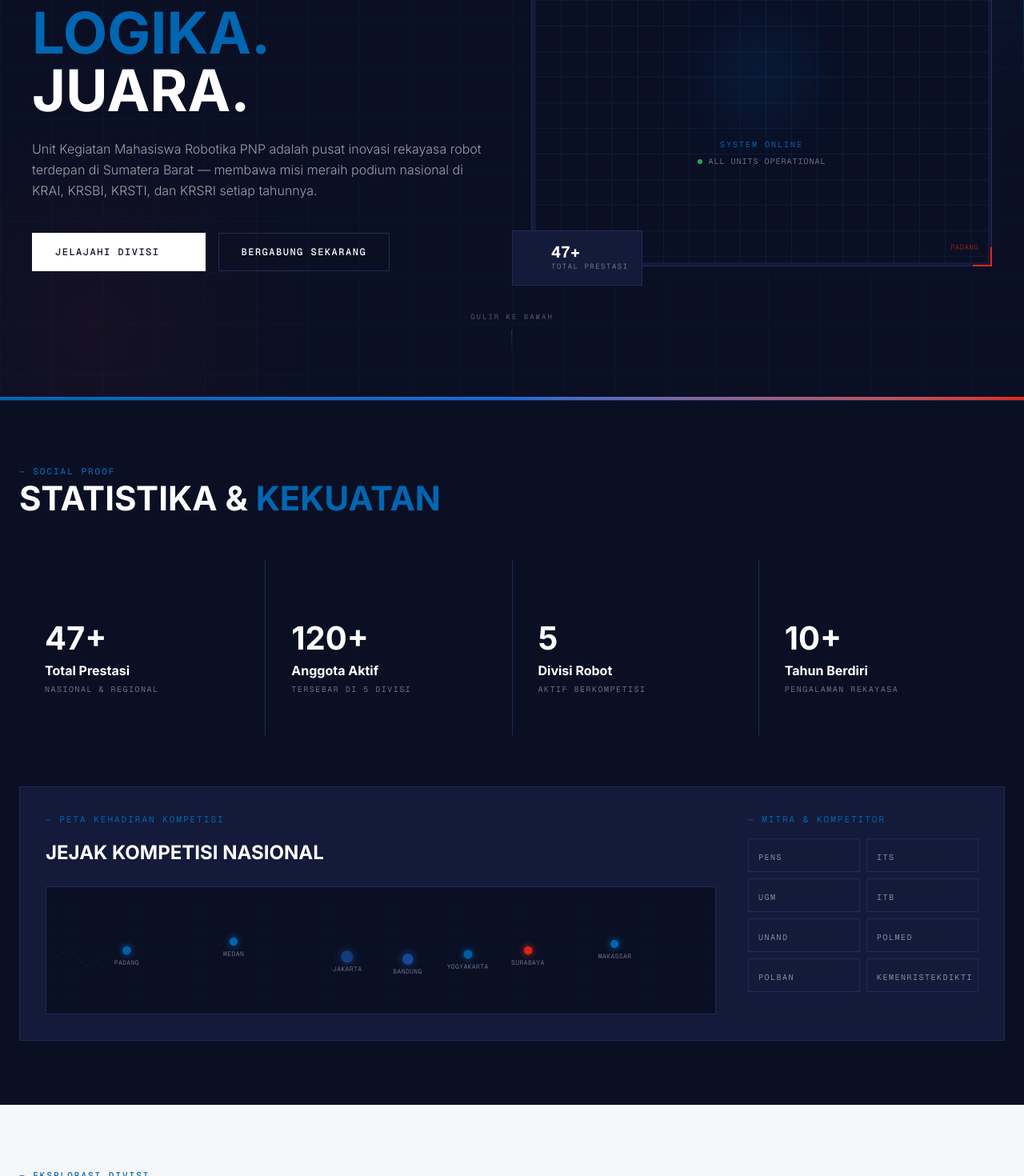
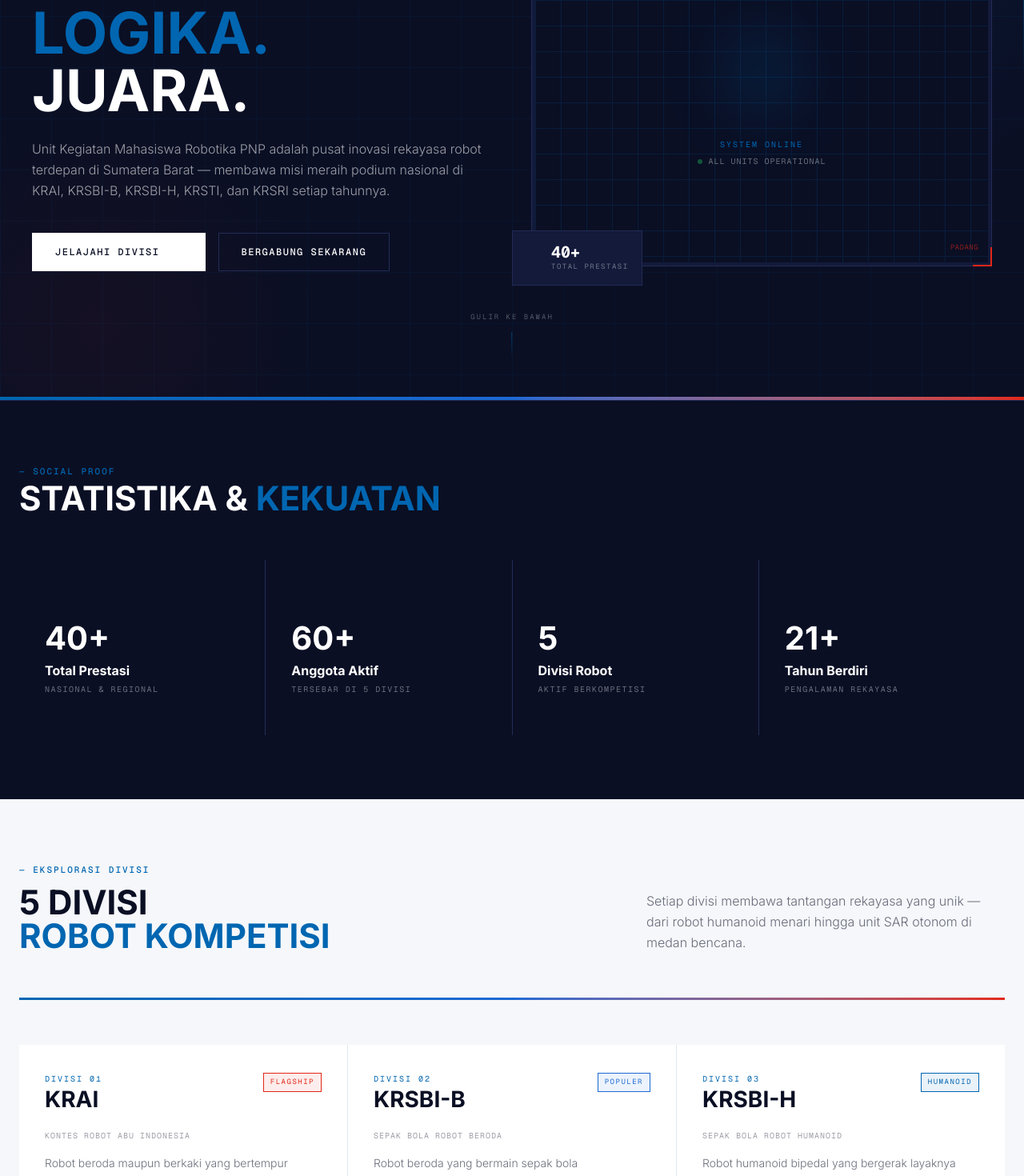
Before and after one commit to zakyrmh/robotik-pnp, a Next.js app: page / in a window 1280 px wide. Shown: the part 300-1770 px from the top of the page at 80% size. Built offline with nearby package versions, Linux system fonts and the light colour scheme; some icons are missing.

Commit message:
fix: memperbaiki isi dari halaman landing page

```diff
--- a/app/page.tsx
+++ b/app/page.tsx
@@ -1,23 +1,32 @@
-import type { Metadata } from 'next';
-import { LandingNavbar } from '@/components/landing/navbar';
-import { HeroSection } from '@/components/landing/hero-section';
-import { StatsSection } from '@/components/landing/stats-section';
-import { DivisionsSection } from '@/components/landing/divisions-section';
-import { GallerySection } from '@/components/landing/gallery-section';
-import { TimelineSection } from '@/components/landing/timeline-section';
-import { CtaSection } from '@/components/landing/cta-section';
-import { LandingFooter } from '@/components/landing/footer';
+import type { Metadata } from "next";
+import { LandingNavbar } from "@/components/landing/navbar";
+import { HeroSection } from "@/components/landing/hero-section";
+import { StatsSection } from "@/components/landing/stats-section";
+import { DivisionsSection } from "@/components/landing/divisions-section";
+import { GallerySection } from "@/components/landing/gallery-section";
+import { TimelineSection } from "@/components/landing/timeline-section";
+import { CtaSection } from "@/components/landing/cta-section";
+import { LandingFooter } from "@/components/landing/footer";
 
 export const metadata: Metadata = {
-  title: 'UKM Robotika PNP — Mesin. Logika. Juara.',
+  title: "UKM Robotika PNP — Mesin. Logika. Juara.",
   description:
-    'Unit Kegiatan Mahasiswa Robotika Politeknik Negeri Padang. Tim robot kompetisi unggulan di KRAI, KRSBI-B, KRSBI-H, KRSTI, dan KRSRI. Bergabunglah dan berikan prestasi terbaik untuk PNP.',
-  keywords: ['robotika', 'PNP', 'KRAI', 'KRSBI', 'KRSTI', 'KRSRI', 'robot kompetisi', 'Padang'],
+    "Unit Kegiatan Mahasiswa Robotika Politeknik Negeri Padang. Tim robot kompetisi unggulan di KRAI, KRSBI-B, KRSBI-H, KRSTI, dan KRSRI. Bergabunglah dan berikan prestasi terbaik untuk PNP.",
+  keywords: [
+    "robotika",
+    "PNP",
+    "KRAI",
+    "KRSBI",
+    "KRSTI",
+    "KRSRI",
+    "robot kompetisi",
+    "Padang",
+  ],
   openGraph: {
-    title: 'UKM Robotika PNP — Mesin. Logika. Juara.',
+    title: "UKM Robotika PNP — Mesin. Logika. Juara.",
     description:
-      'Unit Kegiatan Mahasiswa Robotika Politeknik Negeri Padang — Bergerak dengan Presisi, Bersaing di Pentas Nasional.',
-    type: 'website',
+      "Unit Kegiatan Mahasiswa Robotika Politeknik Negeri Padang — Bergerak dengan Presisi, Bersaing di Pentas Nasional.",
+    type: "website",
   },
 };
 
@@ -38,7 +47,7 @@ export default function HomePage() {
         <DivisionsSection />
 
         {/* 4. Galeri Prestasi & Showcase */}
-        <GallerySection />
+        {/* <GallerySection /> */}
 
         {/* 5. Alur Kegiatan */}
         <TimelineSection />
--- a/components/landing/cta-section.tsx
+++ b/components/landing/cta-section.tsx
@@ -62,7 +62,7 @@ export function CtaSection() {
             {/* CTA Buttons */}
             <div className="flex flex-wrap gap-4">
               <Link
-                href="/keanggotaan"
+                href="/register"
                 className="inline-flex items-center gap-3 font-mono text-[12px] font-medium uppercase tracking-[1.5px] px-8 py-4 bg-white text-canvas-dark hover:bg-transparent hover:text-white border border-white transition-all duration-200 group"
               >
                 Daftar Sekarang
@@ -103,31 +103,10 @@ export function CtaSection() {
                     Email
                   </p>
                   <a
-                    href="mailto:robotika@pnp.ac.id"
+                    href="mailto:infokomrobotikpnp2024@gmail.com"
                     className="font-mono text-[13px] text-white hover:text-cyber-blue transition-colors duration-200"
                   >
-                    robotika@pnp.ac.id
-                  </a>
-                </div>
-              </div>
-            </div>
-
-            <div className="bg-surface-card-dark border border-hairline-dark p-6">
-              <div className="flex items-start gap-3">
-                <HugeiconsIcon
-                  icon={SmartPhone01Icon}
-                  size={18}
-                  className="text-cyber-blue shrink-0 mt-0.5"
-                />
-                <div>
-                  <p className="font-mono text-[10px] uppercase tracking-[1px] text-white/40 mb-1">
-                    WhatsApp
-                  </p>
-                  <a
-                    href="https://wa.me/6281234567890"
-                    className="font-mono text-[13px] text-white hover:text-cyber-blue transition-colors duration-200"
-                  >
-                    +62 812-3456-7890
+                    infokomrobotikpnp2024@gmail.com
                   </a>
                 </div>
               </div>
@@ -138,11 +117,11 @@ export function CtaSection() {
                 Sekretariat
               </p>
               <p className="font-mono text-[12px] text-white leading-relaxed">
-                Gedung Teknik Elektro Lt. 2,
+                Gedung P Lt. 2,
                 <br />
                 Politeknik Negeri Padang,
                 <br />
-                Limau Manis, Padang 25164
+                Limau Manis, Padang
               </p>
             </div>
           </motion.div>
--- a/components/landing/footer.tsx
+++ b/components/landing/footer.tsx
@@ -1,6 +1,7 @@
 import Link from "next/link";
 import { HugeiconsIcon } from "@hugeicons/react";
 import { InstagramIcon, YoutubeIcon } from "@hugeicons/core-free-icons";
+import Image from "next/image";
 
 const navGroups = [
   {
@@ -44,10 +45,13 @@ export function LandingFooter() {
           <div className="col-span-2 lg:col-span-2">
             {/* Logo */}
             <div className="flex items-center gap-3 mb-5">
-              <div className="w-10 h-10 bg-linear-to-br from-cyber-blue to-tech-navy flex items-center justify-center shrink-0">
-                <span className="text-white font-mono font-bold text-sm tracking-wider">
-                  R
-                </span>
+              <div className="w-10 h-10 flex items-center justify-center shrink-0">
+                <Image
+                  src="/images/logo-ukm-robotik-pnp.webp"
+                  alt="Logo"
+                  width={100}
+                  height={100}
+                />
               </div>
               <div className="flex flex-col leading-none">
                 <span className="font-mono font-bold text-sm uppercase tracking-[2px] text-white">
@@ -67,7 +71,7 @@ export function LandingFooter() {
             {/* Social links */}
             <div className="flex gap-3">
               <a
-                href="https://instagram.com/robotika_pnp"
+                href="https://www.instagram.com/robotikpnp/"
                 target="_blank"
                 rel="noopener noreferrer"
                 className="w-9 h-9 border border-hairline-dark flex items-center justify-center text-white/40 hover:text-white hover:border-cyber-blue hover:bg-cyber-blue/10 transition-all duration-200"
@@ -76,7 +80,7 @@ export function LandingFooter() {
                 <HugeiconsIcon icon={InstagramIcon} size={16} />
               </a>
               <a
-                href="https://youtube.com/@robotika_pnp"
+                href="https://www.youtube.com/@robotikpnp"
                 target="_blank"
                 rel="noopener noreferrer"
                 className="w-9 h-9 border border-hairline-dark flex items-center justify-center text-white/40 hover:text-white hover:border-crimson-red hover:bg-crimson-red/10 transition-all duration-200"
@@ -116,7 +120,7 @@ export function LandingFooter() {
             All Rights Reserved.
           </p>
           <p className="font-mono text-[10px] uppercase tracking-[1px] text-white/20">
-            SYS_VERSION: 4.2.0 — BUILD: STABLE
+            SYS_VERSION: 2.0.0 — BUILD: STABLE
           </p>
         </div>
       </div>
--- a/components/landing/hero-section.tsx
+++ b/components/landing/hero-section.tsx
@@ -93,7 +93,8 @@ export function HeroSection() {
             >
               Unit Kegiatan Mahasiswa Robotika PNP adalah pusat inovasi rekayasa
               robot terdepan di Sumatera Barat — membawa misi meraih podium
-              nasional di KRAI, KRSBI, KRSTI, dan KRSRI setiap tahunnya.
+              nasional di KRAI, KRSBI-B, KRSBI-H, KRSTI, dan KRSRI setiap
+              tahunnya.
             </motion.p>
 
             {/* CTA Buttons */}
@@ -195,7 +196,7 @@ export function HeroSection() {
 
                 {/* Corner data tags */}
                 <div className="absolute top-3 left-3 font-mono text-[9px] text-cyber-blue/60 uppercase tracking-wider">
-                  SYS/ROBOT_V4.2
+                  SYS/ROBOT_V2
                 </div>
                 <div className="absolute top-3 right-3 font-mono text-[9px] text-white/30 uppercase tracking-wider">
                   ONLINE
@@ -223,7 +224,7 @@ export function HeroSection() {
               />
               <div>
                 <p className="font-mono text-[20px] font-bold text-white leading-none">
-                  47+
+                  40+
                 </p>
                 <p className="font-mono text-[9px] uppercase tracking-[1.5px] text-white/40 mt-0.5">
                   Total Prestasi
@@ -244,7 +245,7 @@ export function HeroSection() {
               />
               <div>
                 <p className="font-mono text-[20px] font-bold text-white leading-none">
-                  120+
+                  60+
                 </p>
                 <p className="font-mono text-[9px] uppercase tracking-[1.5px] text-white/40 mt-0.5">
                   Anggota Aktif
--- a/components/landing/navbar.tsx
+++ b/components/landing/navbar.tsx
@@ -5,6 +5,7 @@ import Link from "next/link";
 import { motion, AnimatePresence } from "framer-motion";
 import { HugeiconsIcon } from "@hugeicons/react";
 import { Menu01Icon, Cancel01Icon } from "@hugeicons/core-free-icons";
+import Image from "next/image";
 
 const navLinks = [
   { href: "/", label: "Beranda" },
@@ -44,10 +45,14 @@ export function LandingNavbar() {
         <div className="max-w-[1320px] mx-auto h-full px-6 flex items-center justify-between">
           {/* Logo */}
           <Link href="/" className="flex items-center gap-3 group">
-            <div className="w-9 h-9 bg-linear-to-br from-cyber-blue to-tech-navy flex items-center justify-center">
-              <span className="text-white font-mono font-bold text-sm tracking-wider">
-                R
-              </span>
+            <div className="w-9 h-9 flex items-center justify-center">
+              <Image
+                src="/images/logo-ukm-robotik-pnp.webp"
+                alt="Logo UKM Robotik PNP"
+                width={32}
+                height={32}
+                className="rounded-full object-cover"
+              />
             </div>
             <div className="flex flex-col leading-none">
               <span
@@ -88,7 +93,7 @@ export function LandingNavbar() {
 
           {/* CTA Button */}
           <Link
-            href="/keanggotaan"
+            href="/register"
             className={`hidden lg:block font-mono text-[11px] font-medium uppercase tracking-[1.5px] px-5 py-2.5 border transition-all duration-200 ${
               scrolled
                 ? "bg-canvas-dark text-white border-canvas-dark hover:bg-transparent hover:text-canvas-dark"
--- a/components/landing/stats-section.tsx
+++ b/components/landing/stats-section.tsx
@@ -13,14 +13,14 @@ import {
 const stats = [
   {
     icon: ChampionIcon,
-    value: "47+",
+    value: "40+",
     label: "Total Prestasi",
     sublabel: "Nasional & Regional",
     color: "#0066b1",
   },
   {
     icon: UserGroupIcon,
-    value: "120+",
+    value: "60+",
     label: "Anggota Aktif",
     sublabel: "Tersebar di 5 Divisi",
     color: "#1c69d4",
@@ -34,7 +34,7 @@ const stats = [
   },
   {
     icon: Calendar01Icon,
-    value: "10+",
+    value: "21+",
     label: "Tahun Berdiri",
     sublabel: "Pengalaman Rekayasa",
     color: "#e22718",
@@ -120,152 +120,6 @@ export function StatsSection() {
             </motion.div>
           ))}
         </div>
-
-        {/* Map/strength section */}
-        <motion.div
-          initial={{ opacity: 0, y: 30 }}
-          animate={inView ? { opacity: 1, y: 0 } : {}}
-          transition={{ duration: 0.6, delay: 0.4 }}
-          className="mt-16 border border-hairline-dark bg-surface-card-dark p-8"
-        >
-          <div className="flex flex-col lg:flex-row gap-10 items-start">
-            {/* Left: Map dots visualization */}
-            <div className="flex-1">
-              <p className="font-mono text-[11px] uppercase tracking-[2px] text-cyber-blue mb-4">
-                — Peta Kehadiran Kompetisi
-              </p>
-              <h3 className="font-sans font-bold text-[24px] uppercase text-white mb-6">
-                Jejak Kompetisi Nasional
-              </h3>
-
-              {/* Simple dot map of Indonesia regions */}
-              <div className="relative h-[160px] bg-canvas-dark border border-hairline-dark overflow-hidden">
-                <div
-                  className="absolute inset-0 opacity-[0.06]"
-                  style={{
-                    backgroundImage: `radial-gradient(circle, rgba(0,102,177,1) 1px, transparent 1px)`,
-                    backgroundSize: "16px 16px",
-                  }}
-                />
-                {/* Competition location dots */}
-                {[
-                  {
-                    x: "12%",
-                    y: "55%",
-                    label: "Padang",
-                    active: true,
-                    color: "#0066b1",
-                  },
-                  {
-                    x: "28%",
-                    y: "48%",
-                    label: "Medan",
-                    active: false,
-                    color: "#0066b1",
-                  },
-                  {
-                    x: "45%",
-                    y: "60%",
-                    label: "Jakarta",
-                    active: true,
-                    color: "#1c69d4",
-                  },
-                  {
-                    x: "54%",
-                    y: "62%",
-                    label: "Bandung",
-                    active: true,
-                    color: "#1c69d4",
-                  },
-                  {
-                    x: "63%",
-                    y: "58%",
-                    label: "Yogyakarta",
-                    active: true,
-                    color: "#0066b1",
-                  },
-                  {
-                    x: "72%",
-                    y: "55%",
-                    label: "Surabaya",
-                    active: true,
-                    color: "#e22718",
-                  },
-                  {
-                    x: "85%",
-                    y: "50%",
-                    label: "Makassar",
-                    active: false,
-                    color: "#0066b1",
-                  },
-                ].map((dot, idx) => (
-                  <div
-                    key={dot.label}
-                    className="absolute flex flex-col items-center gap-1"
-                    style={{
-                      left: dot.x,
-                      top: dot.y,
-                      transform: "translate(-50%,-50%)",
-                    }}
-                  >
-                    <motion.div
-                      animate={
-                        dot.active
-                          ? { scale: [1, 1.5, 1], opacity: [1, 0.5, 1] }
-                          : {}
-                      }
-                      transition={{
-                        duration: 2,
-                        repeat: Infinity,
-                        delay: (idx * 0.4) % 2,
-                      }}
-                      className="w-2.5 h-2.5 rounded-full"
-                      style={{
-                        background: dot.color,
-                        boxShadow: `0 0 8px ${dot.color}`,
-                      }}
-                    />
-                    <span className="font-mono text-[8px] uppercase tracking-wider text-white/40 whitespace-nowrap">
-                      {dot.label}
-                    </span>
-                  </div>
-                ))}
-                {/* Connecting lines (SVG) */}
-                <svg
-                  className="absolute inset-0 w-full h-full opacity-20"
-                  preserveAspectRatio="none"
-                >
-                  <polyline
-                    points="12,88 28,77 45,96 54,99 63,93 72,88 85,80"
-                    fill="none"
-                    stroke="#0066b1"
-                    strokeWidth="1"
-                    strokeDasharray="4 4"
-                  />
-                </svg>
-              </div>
-            </div>
-
-            {/* Right: Partners */}
-            <div className="lg:w-72 shrink-0">
-              <p className="font-mono text-[11px] uppercase tracking-[2px] text-cyber-blue mb-4">
-                — Mitra & Kompetitor
-              </p>
-              <div className="grid grid-cols-2 gap-2">
-                {partners.map((partner) => (
-                  <div
-                    key={partner}
-                    className="border border-hairline-dark px-3 py-2 hover:border-cyber-blue transition-colors duration-200 cursor-default"
-                  >
-                    <span className="font-mono text-[10px] uppercase tracking-[1.5px] text-white/50 hover:text-white/80 transition-colors duration-200">
-                      {partner}
-                    </span>
-                  </div>
-                ))}
-              </div>
-            </div>
-          </div>
-        </motion.div>
       </div>
     </section>
   );
--- a/components/landing/timeline-section.tsx
+++ b/components/landing/timeline-section.tsx
@@ -11,8 +11,8 @@ const steps = [
     phase: "Rekrutmen",
     title: "Pendaftaran & Seleksi Anggota",
     description:
-      "Buka pendaftaran setiap awal semester. Calon anggota mengikuti seleksi berkas, tes dasar robotika, dan wawancara divisi.",
-    duration: "Februari & Agustus",
+      "Buka pendaftaran setiap awal semester ganjil. Calon anggota mengikuti seleksi berkas, tes dasar robotika, dan wawancara divisi.",
+    duration: "September",
     status: "recurring",
     details: [
       "Tes pengetahuan dasar",
@@ -32,16 +32,16 @@ const steps = [
   },
   {
     number: "03",
-    phase: "Kompetisi Internal",
-    title: "Uji Coba & Sparring Divisi",
+    phase: "Research & Development",
+    title: "Perancangan Robot & Riset",
     description:
-      "Simulasi kompetisi internal antar divisi sebelum turun ke arena nasional. Evaluasi performa dan perbaikan sistem.",
-    duration: "Setiap Kuartal",
+      "Pengembangan robot baru sesuai dengan regulasi kompetisi tahun berjalan. Riset teknologi terbaru untuk keunggulan kompetitif.",
+    duration: "Oktober - Maret",
     status: "competition",
     details: [
-      "Arena uji coba internal",
-      "Evaluasi teknis tim",
-      "Iterasi sistem robot",
+      "Desain mekanikal",
+      "Perakitan prototipe",
+      "Programming & sensor",
     ],
   },
   {
@@ -60,7 +60,7 @@ const steps = [
     title: "Review & Pengembangan Robot Baru",
     description:
       "Setelah kompetisi, tim melakukan evaluasi mendalam dan mulai mengembangkan generasi robot berikutnya untuk musim depan.",
-    duration: "November — Januari",
+    duration: "Juli - September",
     status: "done",
     details: ["Laporan teknis", "Desain robot baru", "Transfer ilmu ke junior"],
   },
```
